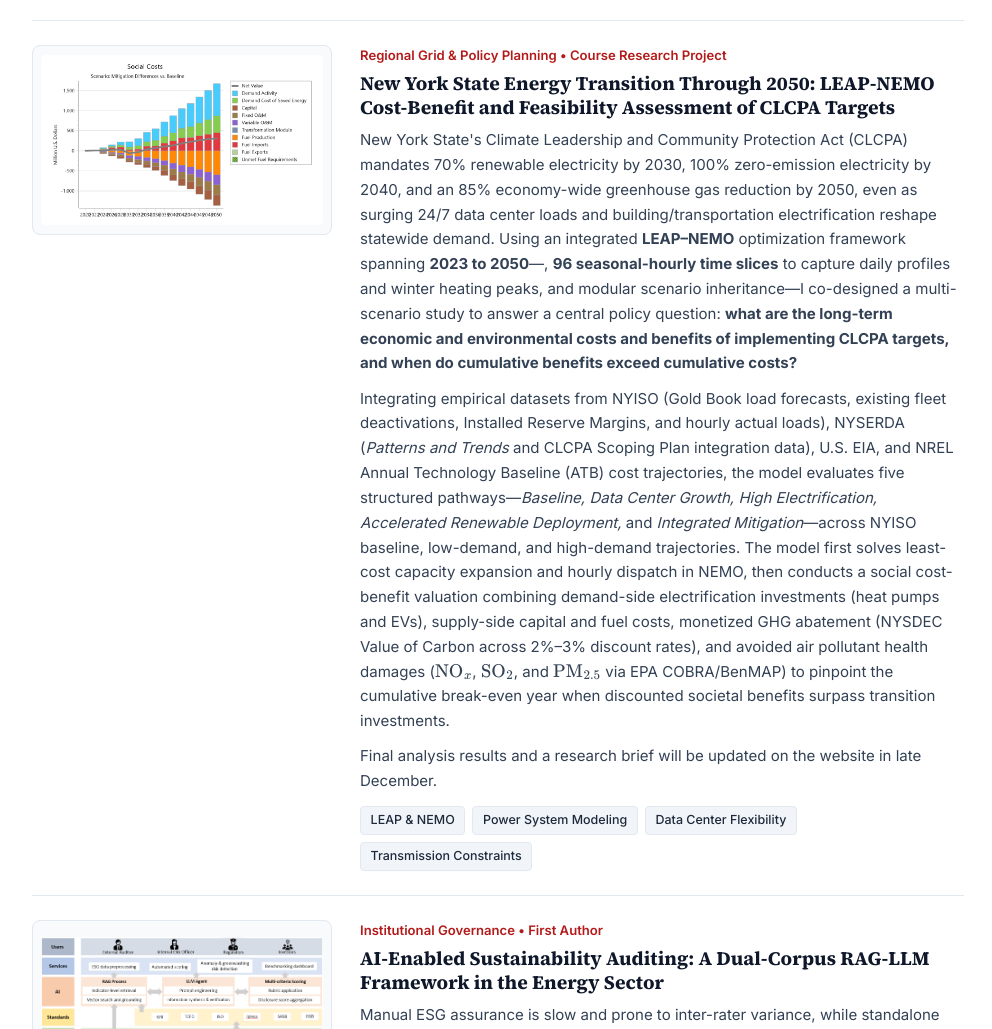
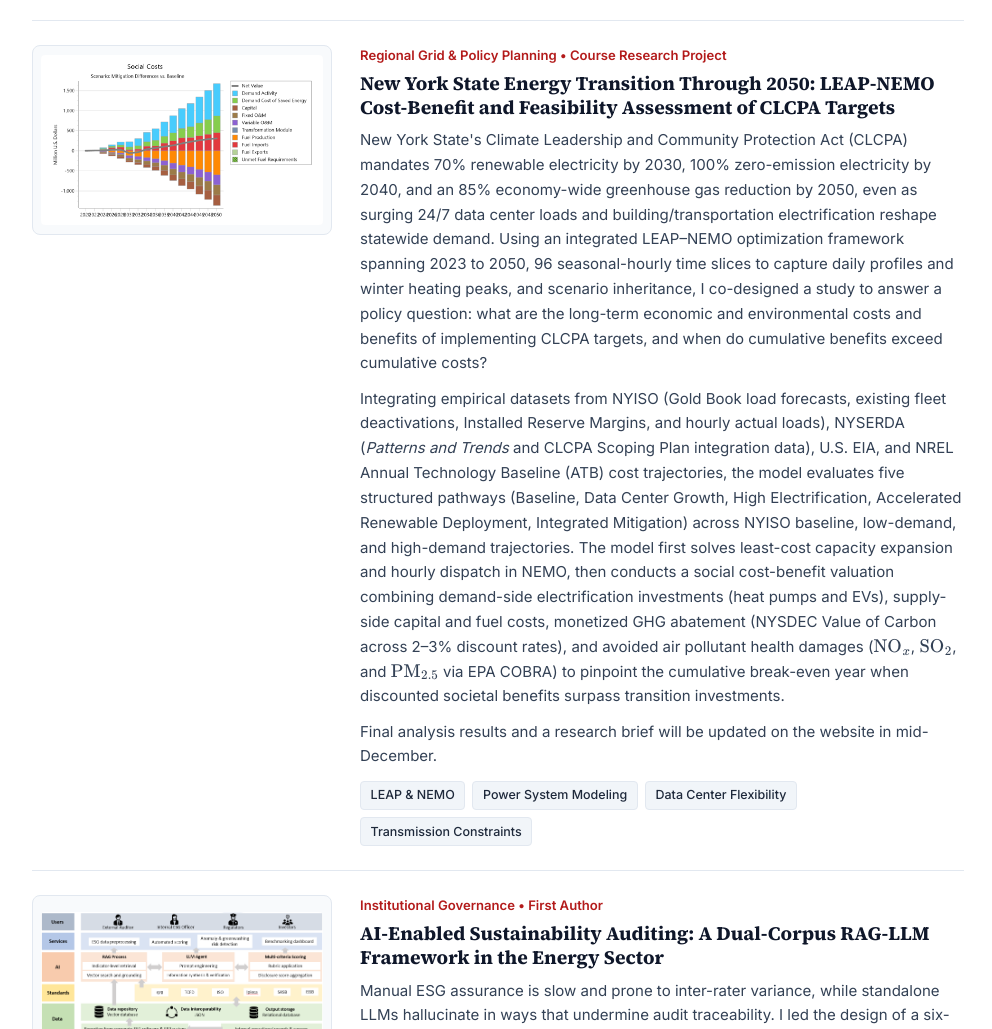
Before and after one commit to kangmincho2/kangmincho2.github.io, a plain HTML site: page index.html in a window 1280 px wide. Shown: the part 1920-2949 px from the top of the page, without its empty margins (142-1134 px from the left). Drawn offline with nearby package versions, Linux system fonts and the light colour scheme.

Commit message:
Minor change to NYS energy modeling section index.html

```diff
--- a/index.html
+++ b/index.html
@@ -511,13 +511,13 @@
           <div class="project-meta">Regional Grid &amp; Policy Planning &bull; Course Research Project</div>
           <h3>New York State Energy Transition Through 2050: LEAP-NEMO Cost-Benefit and Feasibility Assessment of CLCPA Targets</h3>
           <p>
-            New York State's Climate Leadership and Community Protection Act (CLCPA) mandates 70% renewable electricity by 2030, 100% zero-emission electricity by 2040, and an 85% economy-wide greenhouse gas reduction by 2050, even as surging 24/7 data center loads and building/transportation electrification reshape statewide demand. Using an integrated <strong>LEAP&ndash;NEMO</strong> optimization framework spanning <strong>2023 to 2050</strong>&mdash;, <strong>96 seasonal-hourly time slices</strong> to capture daily profiles and winter heating peaks, and modular scenario inheritance&mdash;I co-designed a multi-scenario study to answer a central policy question: <strong>what are the long-term economic and environmental costs and benefits of implementing CLCPA targets, and when do cumulative benefits exceed cumulative costs?</strong>
+            New York State's Climate Leadership and Community Protection Act (CLCPA) mandates 70% renewable electricity by 2030, 100% zero-emission electricity by 2040, and an 85% economy-wide greenhouse gas reduction by 2050, even as surging 24/7 data center loads and building/transportation electrification reshape statewide demand. Using an integrated LEAP&ndash;NEMO optimization framework spanning 2023 to 2050, 96 seasonal-hourly time slices to capture daily profiles and winter heating peaks, and scenario inheritance, I co-designed a study to answer a policy question: what are the long-term economic and environmental costs and benefits of implementing CLCPA targets, and when do cumulative benefits exceed cumulative costs?
           </p>
           <p>
-            Integrating empirical datasets from NYISO (Gold Book load forecasts, existing fleet deactivations, Installed Reserve Margins, and hourly actual loads), NYSERDA (<em>Patterns and Trends</em> and CLCPA Scoping Plan integration data), U.S. EIA, and NREL Annual Technology Baseline (ATB) cost trajectories, the model evaluates five structured pathways&mdash;<em>Baseline, Data Center Growth, High Electrification, Accelerated Renewable Deployment,</em> and <em>Integrated Mitigation</em>&mdash;across NYISO baseline, low-demand, and high-demand trajectories. The model first solves least-cost capacity expansion and hourly dispatch in NEMO, then conducts a social cost-benefit valuation combining demand-side electrification investments (heat pumps and EVs), supply-side capital and fuel costs, monetized GHG abatement (NYSDEC Value of Carbon across 2%&ndash;3% discount rates), and avoided air pollutant health damages ($\text{NO}_x$, $\text{SO}_2$, and $\text{PM}_{2.5}$ via EPA COBRA/BenMAP) to pinpoint the cumulative break-even year when discounted societal benefits surpass transition investments.
+            Integrating empirical datasets from NYISO (Gold Book load forecasts, existing fleet deactivations, Installed Reserve Margins, and hourly actual loads), NYSERDA (<em>Patterns and Trends</em> and CLCPA Scoping Plan integration data), U.S. EIA, and NREL Annual Technology Baseline (ATB) cost trajectories, the model evaluates five structured pathways (Baseline, Data Center Growth, High Electrification, Accelerated Renewable Deployment, Integrated Mitigation) across NYISO baseline, low-demand, and high-demand trajectories. The model first solves least-cost capacity expansion and hourly dispatch in NEMO, then conducts a social cost-benefit valuation combining demand-side electrification investments (heat pumps and EVs), supply-side capital and fuel costs, monetized GHG abatement (NYSDEC Value of Carbon across 2&ndash;3% discount rates), and avoided air pollutant health damages ($\text{NO}_x$, $\text{SO}_2$, and $\text{PM}_{2.5}$ via EPA COBRA) to pinpoint the cumulative break-even year when discounted societal benefits surpass transition investments.
           </p>
           <p>
-            Final analysis results and a research brief will be updated on the website in late December.
+            Final analysis results and a research brief will be updated on the website in mid-December.
           </p>
           <div class="tags">
             <span class="tag">LEAP &amp; NEMO</span>
```
